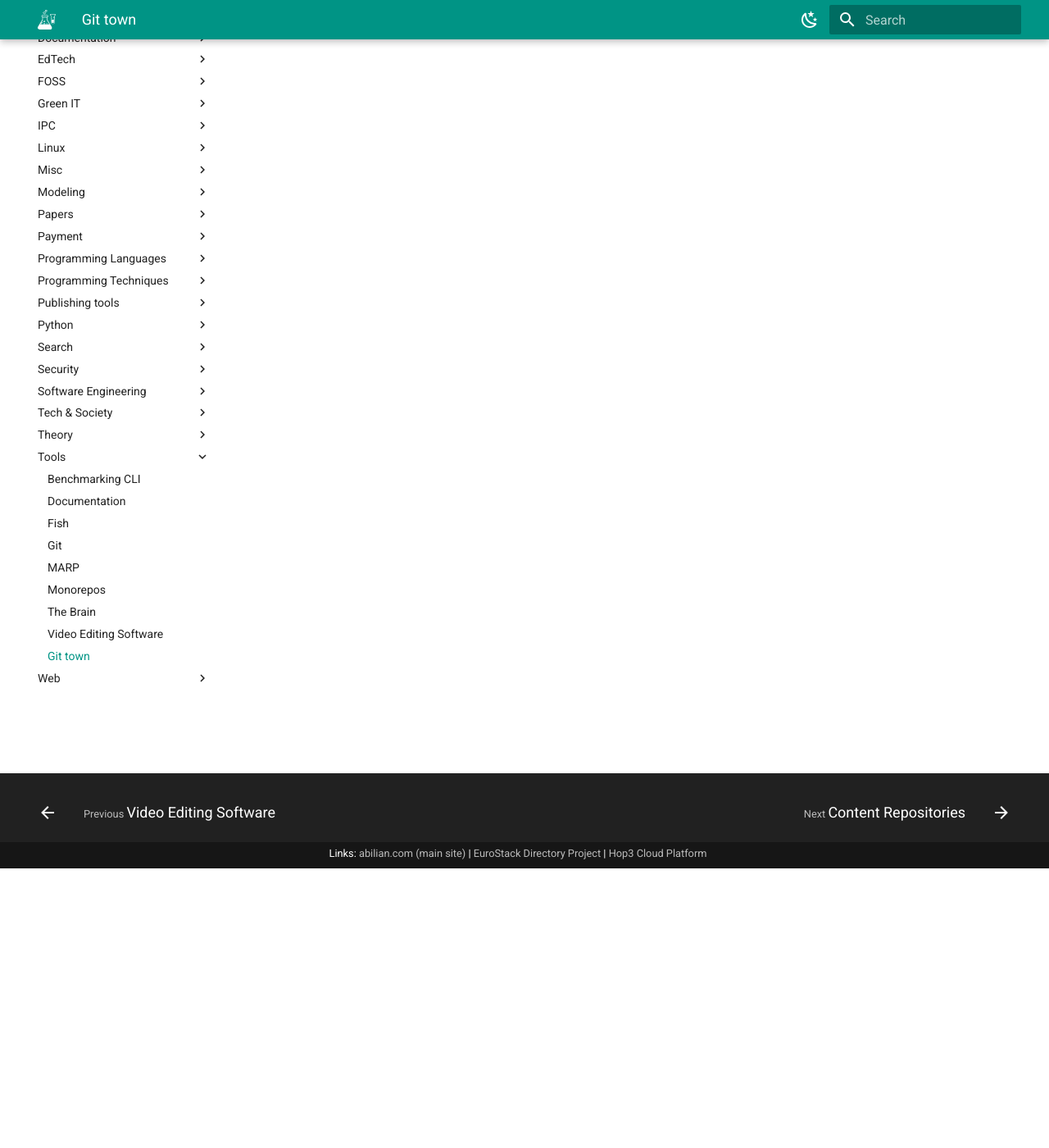
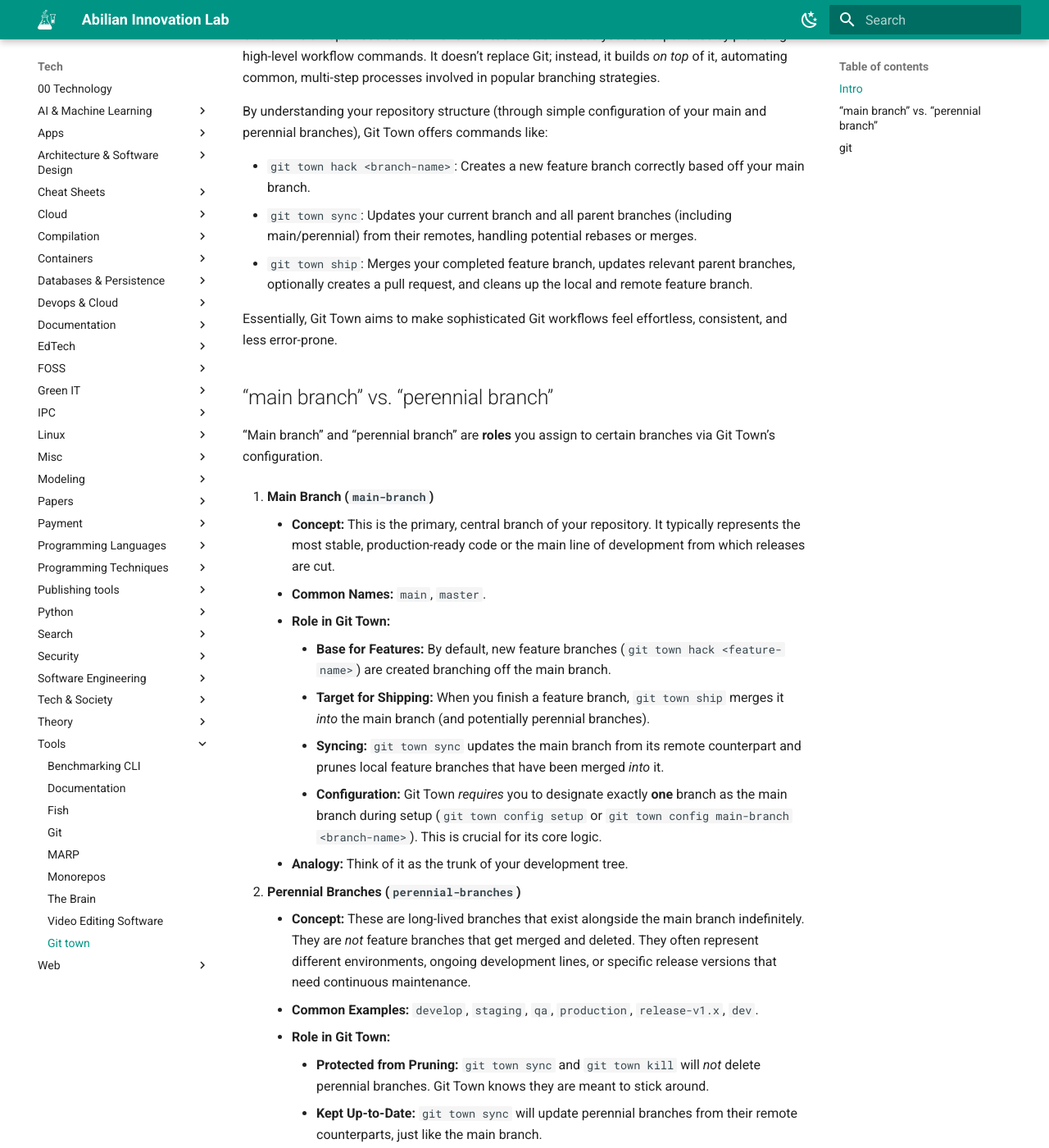
Before and after one commit to abilian/lab.abilian.com, an MkDocs documentation site: the page built from docs/Tech/Tools/git-town.md, in a window 1280 px wide and 1400 px high, scrolled down 341 px. Shown: the whole window at 82% size. Built offline with MkDocs 1.6.1 and Material for MkDocs 9.7.7, drawn with Linux system fonts in a browser that asks for light colours; comment, search, counter and statistics services are not loaded; some of the changed text lies outside the part shown.

Commit message:
content: add git-town

```diff
--- a/docs/Tech/Tools/git-town.md
+++ b/docs/Tech/Tools/git-town.md
@@ -2,6 +2,64 @@
 
 "Git Town adds a layer of high-level commands to Git. They perform typical development workflow operations like creating or shipping feature branches, similar to how an expert Git user would do it."
 
+## Intro
+
+[Git Town](https://www.git-town.com/) is an open-source command-line tool that enhances your Git experience by providing high-level workflow commands. It doesn't replace Git; instead, it builds *on top* of it, automating common, multi-step processes involved in popular branching strategies.
+
+By understanding your repository structure (through simple configuration of your main and perennial branches), Git Town offers commands like:
+
+*   `git town hack <branch-name>`: Creates a new feature branch correctly based off your main branch.
+*   `git town sync`: Updates your current branch and all parent branches (including main/perennial) from their remotes, handling potential rebases or merges.
+*   `git town ship`: Merges your completed feature branch, updates relevant parent branches, optionally creates a pull request, and cleans up the local and remote feature branch.
+
+Essentially, Git Town aims to make sophisticated Git workflows feel effortless, consistent, and less error-prone.
+
+## "main branch" vs. "perennial branch"
+
+"Main branch" and "perennial branch" are **roles** you assign to certain branches via Git Town's configuration.
+
+1.  **Main Branch (`main-branch`)**
+
+    *   **Concept:** This is the primary, central branch of your repository. It typically represents the most stable, production-ready code or the main line of development from which releases are cut.
+    *   **Common Names:** `main`, `master`.
+    *   **Role in Git Town:**
+        *   **Base for Features:** By default, new feature branches (`git town hack <feature-name>`) are created branching off the main branch.
+        *   **Target for Shipping:** When you finish a feature branch, `git town ship` merges it *into* the main branch (and potentially perennial branches).
+        *   **Syncing:** `git town sync` updates the main branch from its remote counterpart and prunes local feature branches that have been merged *into* it.
+        *   **Configuration:** Git Town *requires* you to designate exactly **one** branch as the main branch during setup (`git town config setup` or `git town config main-branch <branch-name>`). This is crucial for its core logic.
+    *   **Analogy:** Think of it as the trunk of your development tree.
+
+2.  **Perennial Branches (`perennial-branches`)**
+
+    *   **Concept:** These are long-lived branches that exist alongside the main branch indefinitely. They are *not* feature branches that get merged and deleted. They often represent different environments, ongoing development lines, or specific release versions that need continuous maintenance.
+    *   **Common Examples:** `develop`, `staging`, `qa`, `production`, `release-v1.x`, `dev`.
+    *   **Role in Git Town:**
+        *   **Protected from Pruning:** `git town sync` and `git town kill` will *not* delete perennial branches. Git Town knows they are meant to stick around.
+        *   **Kept Up-to-Date:** `git town sync` will update perennial branches from their remote counterparts, just like the main branch.
+        *   **Optional Shipping Target:** When using `git town ship`, you can configure it (or it might be the default depending on your setup, e.g., with a `develop` branch) to *also* merge the completed feature branch into specified perennial branches. This is common for workflows where features go to `develop` before `main`, or need to be deployed to `staging`.
+        *   **Configuration:** You can configure **zero or more** branches as perennial (`git town config perennial-branches <branch1> <branch2> ...`). Git Town needs to know which branches have this special status.
+    *   **Analogy:** Think of them as major, long-lasting limbs growing alongside the main trunk, representing different stages or versions.
+
+**Key Differences Summarized (Git Town Context):**
+
+| Feature           | Main Branch                      | Perennial Branch(es)                | Feature Branch (Implicit)      |
+| :---------------- | :------------------------------- | :---------------------------------- | :----------------------------- |
+| **Purpose**       | Primary integration/release line | Long-lived parallel lines (envs, etc.) | Short-lived task/feature dev   |
+| **Quantity**      | Exactly **One**                  | **Zero or More**                    | Many, temporary                |
+| **Configured?**   | Yes (Required)                   | Yes (Optional, but recommended if used) | No (Implicitly detected)       |
+| **`git town sync`** | Updates; Deletes *merged feature branches* based on it | Updates; **Never** deleted by sync | Deleted if merged into main |
+| **`git town ship`** | Primary merge target             | **Optional** additional merge target | The branch being shipped        |
+| **Lifespan**      | Perpetual                        | Long-lived / Perpetual              | Temporary                      |
+
+**Why does Git Town care about this distinction?**
+
+Git Town uses this configuration to automate common workflow steps safely and correctly:
+
+*   It knows which branch is the stable base (`main`).
+*   It knows which branches *not* to delete accidentally (`perennial`).
+*   It knows where features typically start from and end up (`main`, potentially `perennial`).
+*   It can intelligently sync all relevant long-lived branches (`main` + `perennial`).
+
 <!-- Keywords -->
 #git
 <!-- /Keywords -->
--- a/pyproject.toml
+++ b/pyproject.toml
@@ -19,9 +19,9 @@
     "attrs~=24.0",
     "devtools~=0.12",
     # NLP
-    "nltk ~= 3.8.1",
-    "keybert>=0.8.5",
-    "sentence-transformers>=3.3.0",
+    # "nltk ~= 3.8.1",
+    # "keybert>=0.8.5",
+    # "sentence-transformers>=3.3.0",
     "invoke>=2.2.0",
 ]
 
```
Also changed, not shown: docs/changelog.md (+6 -12 lines), 1 other file.
